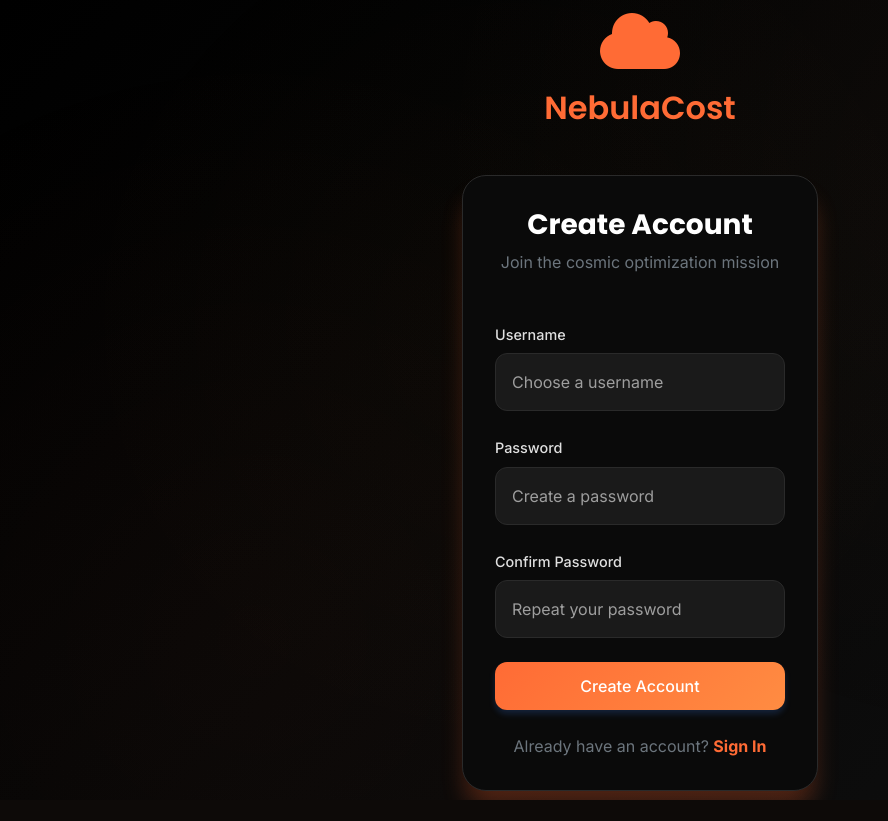
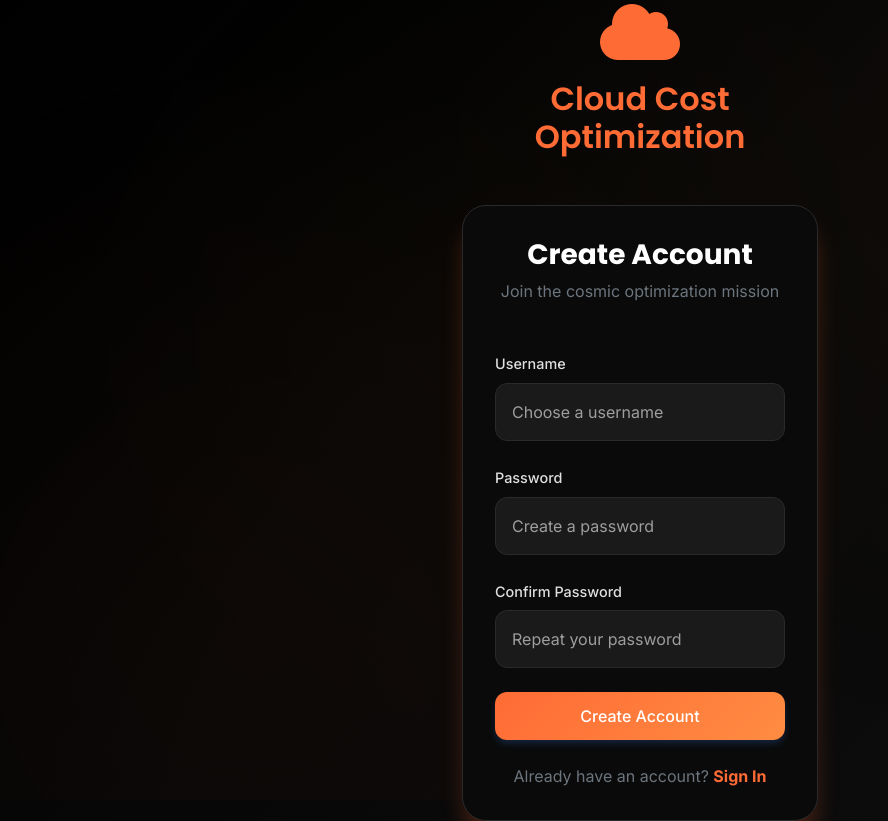
Before and after one commit to y-kanchan/Cloud-Cost-Optimization-Platform, a Flask app: page /register in a window 1280 px wide. Shown: the whole page, without its empty margins (0-888 px from the left). Before the commit the page ends 800 px from the top, so only its background shows below. Run offline with Flask 3, Linux system fonts and the light colour scheme.

Commit message:
UI: Rebrand authentication screens to generic project name

```diff
--- a/templates/login.html
+++ b/templates/login.html
@@ -4,9 +4,9 @@
 <div class="container">
     <div class="row justify-content-center align-items-center min-vh-100">
         <div class="col-11 col-md-6 col-lg-5 col-xl-4 text-center">
-            <div class="mb-5 auth-branding">
+            <div class="mb-5 auth-branding text-center">
                 <i class="fas fa-cloud fa-4x text-galaxy glowing"></i>
-                <h2 class="mt-3 text-galaxy">NebulaCost</h2>
+                <h2 class="mt-3 text-galaxy">Cloud Cost Optimization</h2>
             </div>
             <div class="auth-card text-start">
                 <div class="card-body">
--- a/templates/register.html
+++ b/templates/register.html
@@ -4,9 +4,9 @@
 <div class="container">
     <div class="row justify-content-center align-items-center min-vh-100">
         <div class="col-11 col-md-6 col-lg-5 col-xl-4 text-center">
-            <div class="mb-5 auth-branding">
+            <div class="mb-5 auth-branding text-center">
                 <i class="fas fa-cloud fa-4x text-galaxy glowing"></i>
-                <h2 class="mt-3 text-galaxy">NebulaCost</h2>
+                <h2 class="mt-3 text-galaxy">Cloud Cost Optimization</h2>
             </div>
             <div class="auth-card text-start">
                 <div class="card-body">
```
